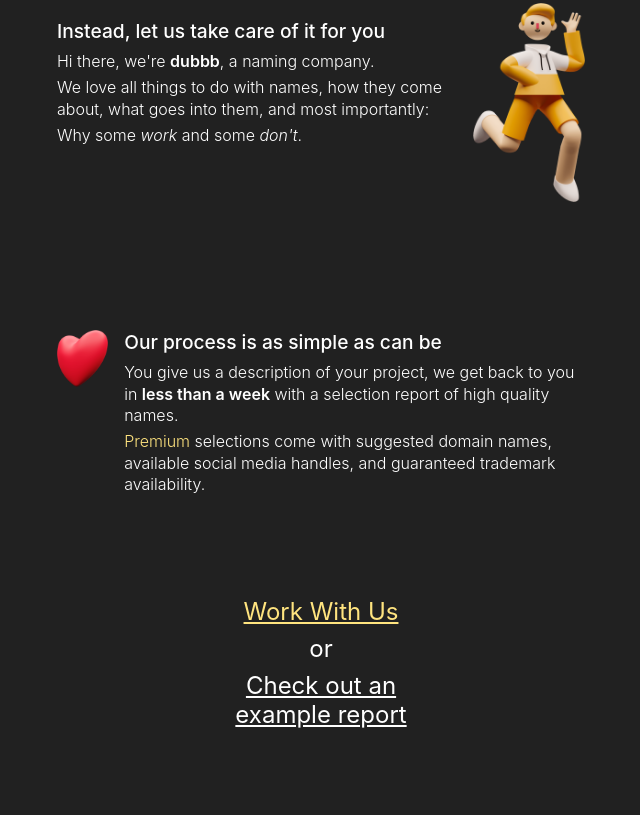
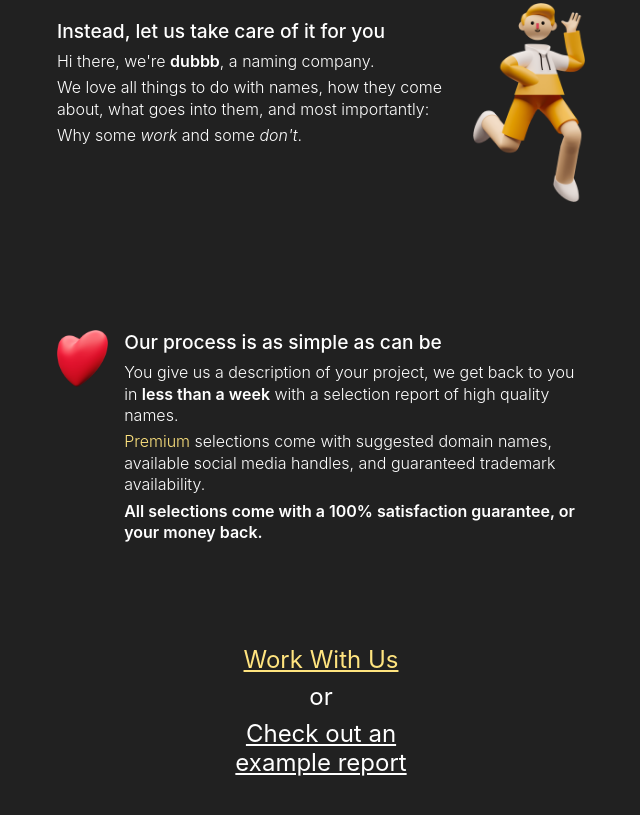
Before and after one commit to itsmnjn/dubbb, a plain HTML site: page index.html in a window 1280 px wide. Shown: the part 814-1629 px from the top of the page, without its empty margins (319-959 px from the left). Drawn offline with Linux system fonts and the light colour scheme.

Commit message:
Add satisfaction guarantee

```diff
--- a/index.html
+++ b/index.html
@@ -65,6 +65,7 @@
         <h3>Our process is as simple as can be</h3>
         <p>You give us a description of your project, we get back to you in <span style="font-weight: 600">less than a week</span> with a selection report of high quality names.</p>
         <p><span class="yellow">Premium</span> selections come with suggested domain names, available social media handles, and guaranteed trademark availability.</p>
+        <p><span style="font-weight: 600">All selections come with a 100% satisfaction guarantee, or your money back.</span></p>
       </div>
     </section>
     <div id="bottom-cta">
```
